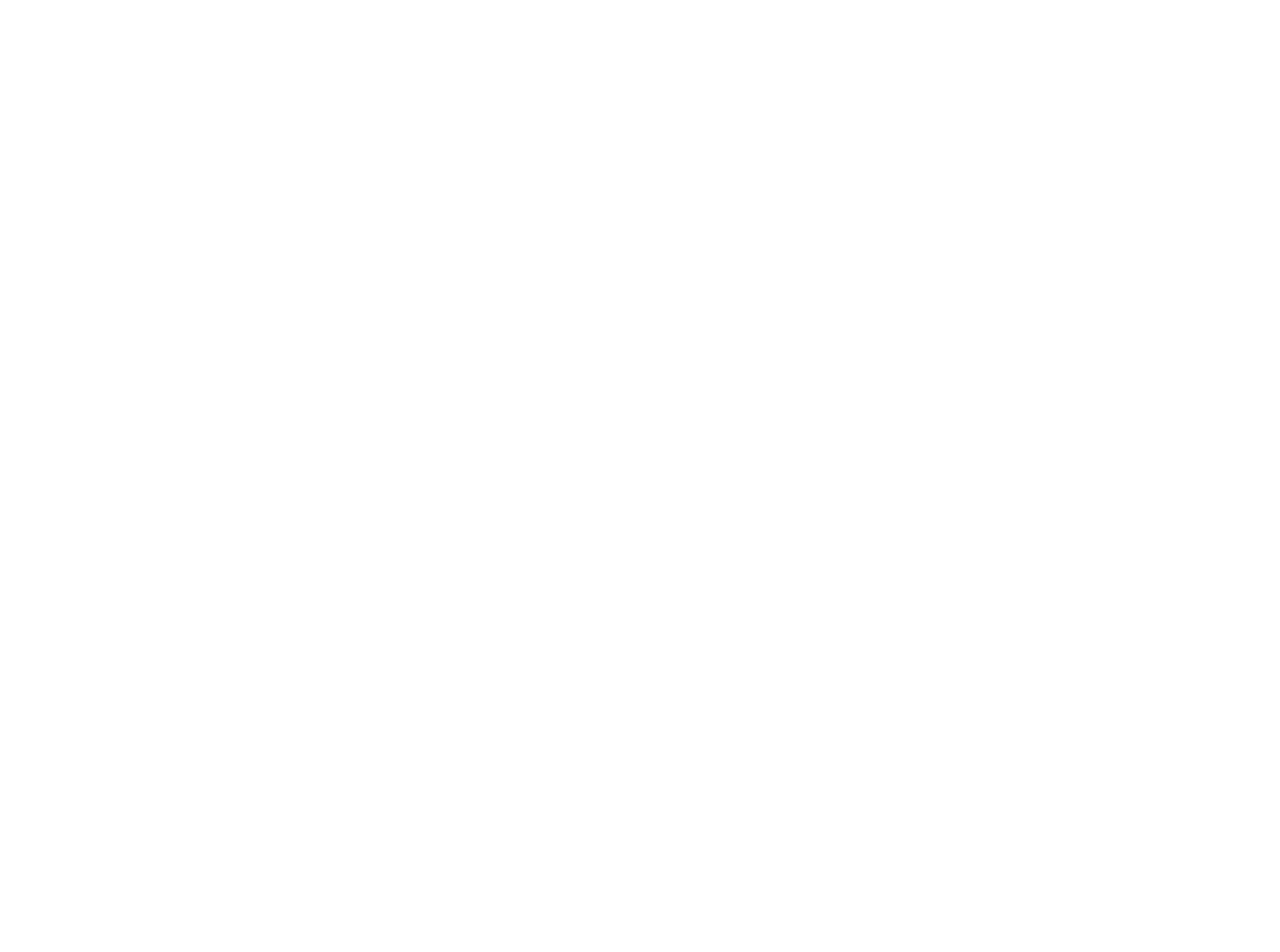
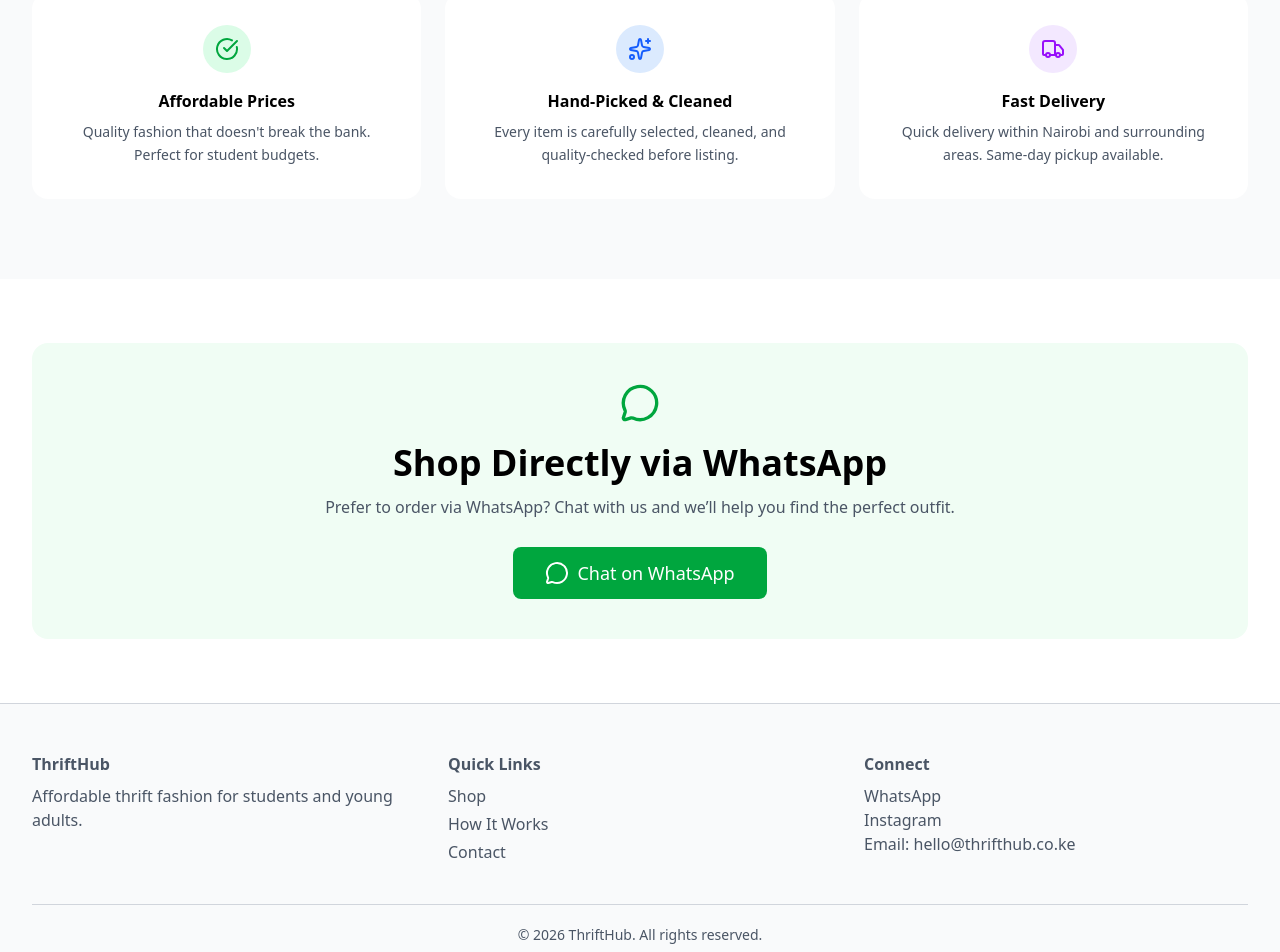
Before and after one commit to samuelkaranja/ThriftShop, a React (Vite) app: page / in a window 1280 px wide. Shown: the part 1720-2672 px from the top of the page. Before the commit the page ends 1509 px from the top, so only its background shows below. Built offline with nearby package versions, Linux system fonts and the light colour scheme.

Commit message:
Added features and whatsapp sections in the landing page

```diff
--- a/src/components/LandingPage/categories/Categories.tsx
+++ b/src/components/LandingPage/categories/Categories.tsx
@@ -23,7 +23,7 @@ const Categories = () => {
           {categories.map((category) => (
             <div
               key={category.name}
-              className="relative h-40 rounded-xl overflow-hidden group"
+              className="relative h-56 rounded-xl overflow-hidden group"
             >
               <img
                 src={category.image}
--- /dev/null
+++ b/src/components/LandingPage/features/WhyShopWithUs.tsx
@@ -0,0 +1,68 @@
+import Container from "../../layout/Container";
+import { CheckCircle, Sparkles, Truck } from "lucide-react";
+
+const features = [
+  {
+    title: "Affordable Prices",
+    description:
+      "Quality fashion that doesn't break the bank. Perfect for student budgets.",
+    icon: CheckCircle,
+    bg: "bg-green-100",
+    color: "text-green-600",
+  },
+  {
+    title: "Hand-Picked & Cleaned",
+    description:
+      "Every item is carefully selected, cleaned, and quality-checked before listing.",
+    icon: Sparkles,
+    bg: "bg-blue-100",
+    color: "text-blue-600",
+  },
+  {
+    title: "Fast Delivery",
+    description:
+      "Quick delivery within Nairobi and surrounding areas. Same-day pickup available.",
+    icon: Truck,
+    bg: "bg-purple-100",
+    color: "text-purple-600",
+  },
+];
+
+const WhyShopWithUs = () => {
+  return (
+    <section className="bg-[#f9fafb] py-20">
+      <Container>
+        <h2 className="text-center text-2xl md:text-3xl font-semibold mb-12">
+          Why Shop With Us
+        </h2>
+
+        <div className="grid grid-cols-1 md:grid-cols-3 gap-6">
+          {features.map((feature) => {
+            const Icon = feature.icon;
+
+            return (
+              <div
+                key={feature.title}
+                className="bg-white rounded-2xl p-8 text-center"
+              >
+                <div
+                  className={`w-12 h-12 mx-auto mb-4 rounded-full flex items-center justify-center ${feature.bg}`}
+                >
+                  <Icon className={`w-6 h-6 ${feature.color}`} />
+                </div>
+
+                <h3 className="font-semibold mb-2">{feature.title}</h3>
+
+                <p className="text-sm text-gray-600 leading-relaxed">
+                  {feature.description}
+                </p>
+              </div>
+            );
+          })}
+        </div>
+      </Container>
+    </section>
+  );
+};
+
+export default WhyShopWithUs;
--- /dev/null
+++ b/src/components/LandingPage/whatsapp/WhatsAppCTA.tsx
@@ -0,0 +1,27 @@
+import { MessageCircle } from "lucide-react";
+import Container from "../../layout/Container";
+
+const WhatsAppCTA = () => {
+  return (
+    <section className="py-16">
+      <Container>
+        <div className="bg-green-50 rounded-2xl p-10 text-center">
+          <MessageCircle className="mx-auto mb-5" color="#00a63e" size={40} />
+          <h2 className="text-4xl font-semibold mb-3">
+            Shop Directly via WhatsApp
+          </h2>
+          <p className="text-gray-600 mb-7">
+            Prefer to order via WhatsApp? Chat with us and we’ll help you find
+            the perfect outfit.
+          </p>
+          <button className="bg-green-600 flex items-center text-white text-lg mx-auto px-8 py-3 rounded-lg">
+            <MessageCircle className="mr-2" />
+            Chat on WhatsApp
+          </button>
+        </div>
+      </Container>
+    </section>
+  );
+};
+
+export default WhatsAppCTA;
--- a/src/components/layout/Footer.tsx
+++ b/src/components/layout/Footer.tsx
@@ -1,7 +1,38 @@
-const Footer: React.FC = () => {
+import Container from "./Container";
+
+const Footer = () => {
   return (
-    <div>Footer</div>
-  )
-}
+    <footer className="bg-[#f9fafb] border-t border-gray-300 py-12 text-md text-gray-600">
+      <Container>
+        <div className="grid grid-cols-1 md:grid-cols-3 gap-8">
+          <div>
+            <h3 className="font-semibold mb-2">ThriftHub</h3>
+            <p>Affordable thrift fashion for students and young adults.</p>
+          </div>
 
-export default Footer
+          <div>
+            <h4 className="font-semibold mb-2">Quick Links</h4>
+            <ul className="space-y-1">
+              <li>Shop</li>
+              <li>How It Works</li>
+              <li>Contact</li>
+            </ul>
+          </div>
+
+          <div>
+            <h4 className="font-semibold mb-2">Connect</h4>
+            <p>WhatsApp</p>
+            <p>Instagram</p>
+            <p>Email: hello@thrifthub.co.ke</p>
+          </div>
+        </div>
+
+        <p className="text-center mt-10 text-sm border-t border-gray-300 pt-5">
+          © 2026 ThriftHub. All rights reserved.
+        </p>
+      </Container>
+    </footer>
+  );
+};
+
+export default Footer;
--- a/src/pages/Home.tsx
+++ b/src/pages/Home.tsx
@@ -1,6 +1,8 @@
 import Categories from "../components/LandingPage/categories/Categories";
+import WhyShopWithUs from "../components/LandingPage/features/WhyShopWithUs";
 import Hero from "../components/LandingPage/hero/Hero";
 import NewDrops from "../components/LandingPage/products/NewDrops";
+import WhatsAppCTA from "../components/LandingPage/whatsapp/WhatsAppCTA";
 
 const Home: React.FC = () => {
   return (
@@ -8,6 +10,8 @@ const Home: React.FC = () => {
       <Hero />
       <NewDrops />
       <Categories />
+      <WhyShopWithUs />
+      <WhatsAppCTA />
     </>
   );
 };
```
